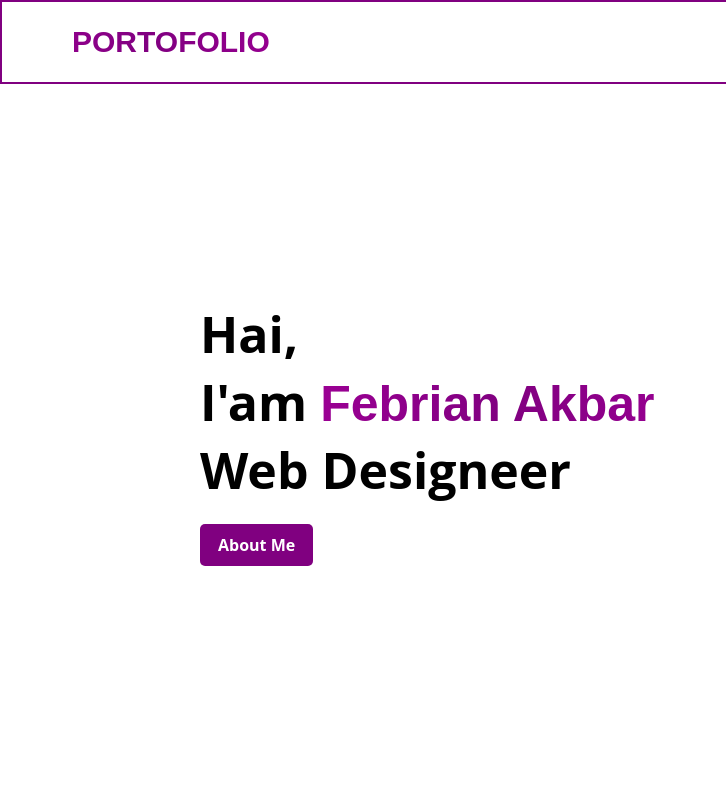
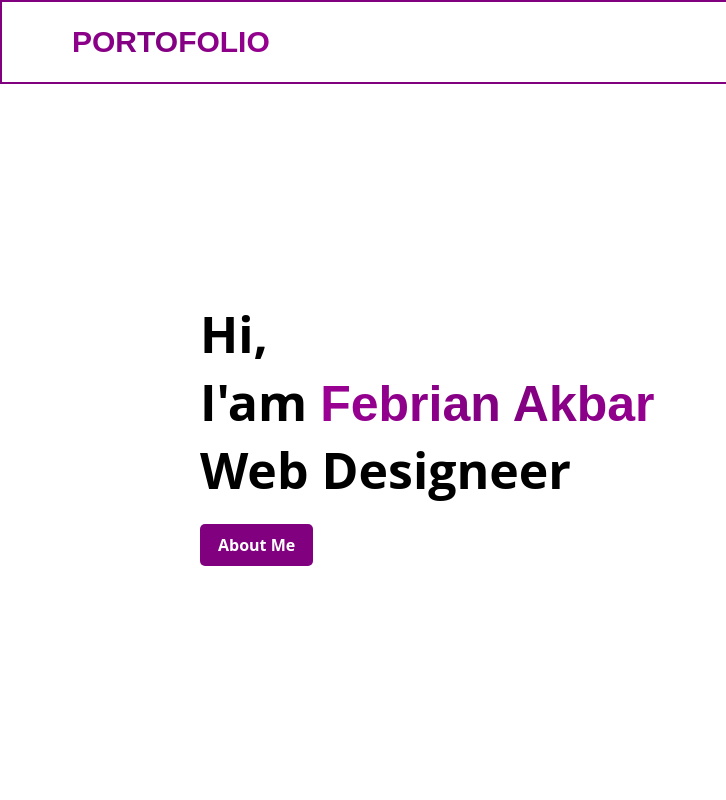
Before and after one commit to febrianakbar/myportofolio, a plain HTML site: page Home.html in a window 1280 px wide. Shown: the top 800 px of the page, 0-726 px from the left. Drawn offline with Linux system fonts and the light colour scheme.

Commit message:
update index

```diff
--- a/Home.html
+++ b/Home.html
@@ -22,7 +22,7 @@
     </header>
     <main>
         <div class="image">
-            <h1>Hai,<br>I'am <span>Febrian Akbar</span><br>Web Designeer</h1>
+            <h1>Hi,<br>I'am <span>Febrian Akbar</span><br>Web Designeer</h1>
             <img src="logo1.jpg">
             <a href="#about">About Me</a>
         </div>
```
